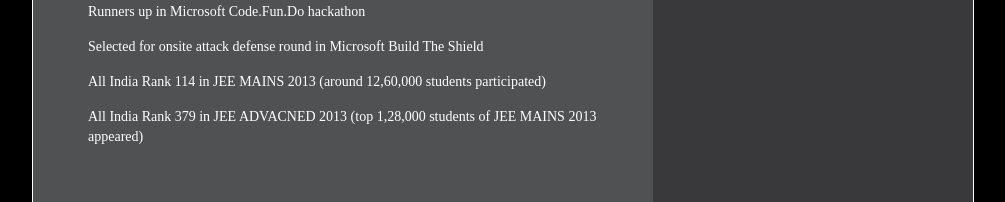
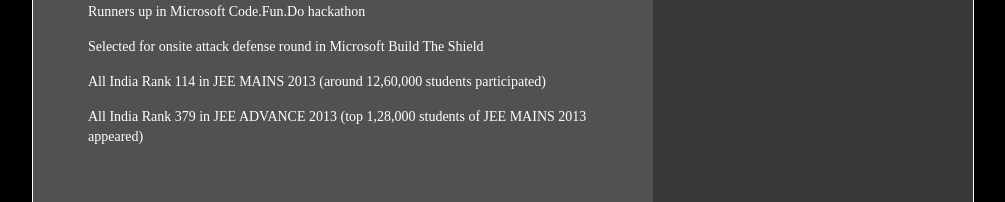
Before and after one commit to DhavalKapil/resume, a Jekyll site: the page built from index.html, in a window 1280 px wide. Shown: the part 1164-1366 px from the top of the page, without its empty margins (137-1142 px from the left). Built offline with Jekyll 4.4.1, drawn with Linux system fonts in a browser that asks for light colours; nearby versions of some CDN libraries.

Commit message:
Fixed type

```diff
--- a/_data/details.yml
+++ b/_data/details.yml
@@ -139,4 +139,4 @@
   - "Runners up in Microsoft Code.Fun.Do hackathon"
   - "Selected for onsite attack defense round in Microsoft Build The Shield"
   - "All India Rank 114 in JEE MAINS 2013 (around 12,60,000 students participated)"
-  - "All India Rank 379 in JEE ADVACNED 2013 (top 1,28,000 students of JEE MAINS 2013 appeared)"
+  - "All India Rank 379 in JEE ADVANCE 2013 (top 1,28,000 students of JEE MAINS 2013 appeared)"
```
